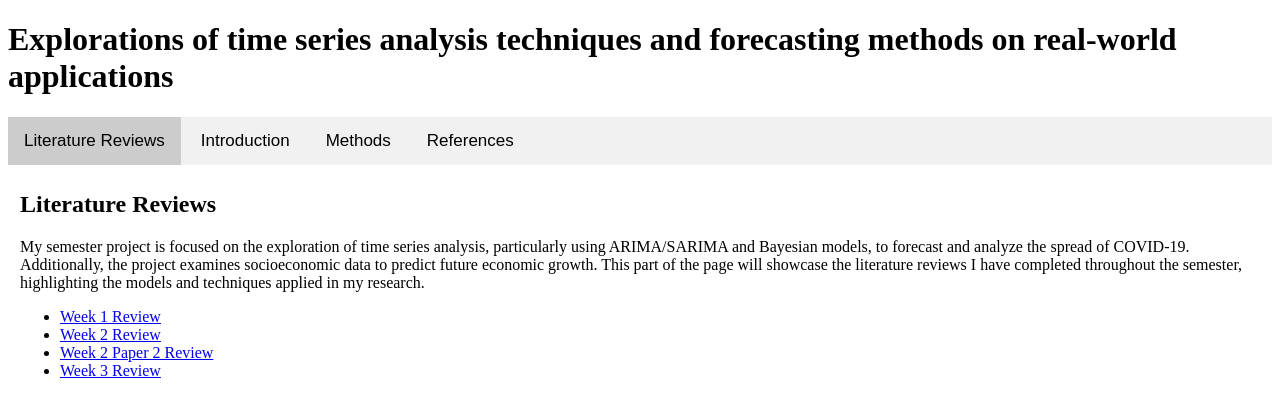
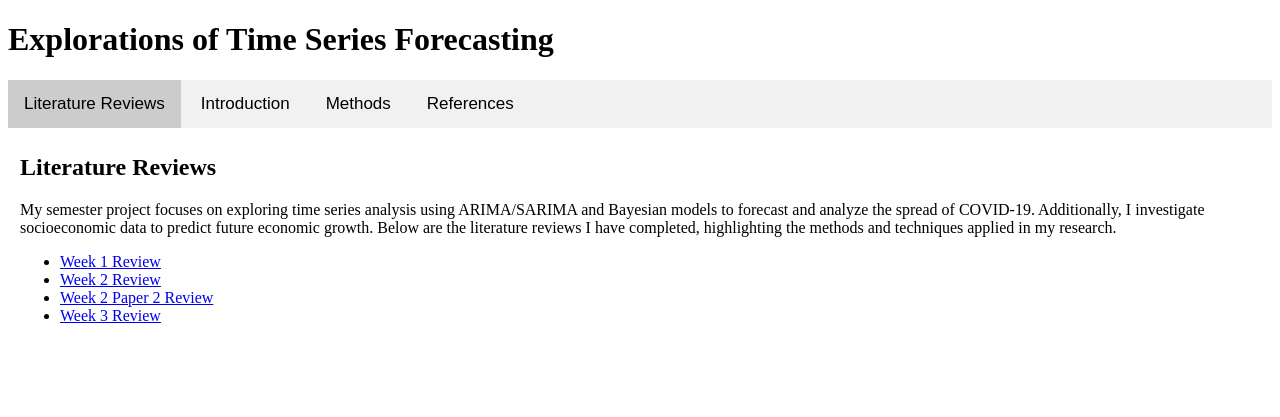
Before and after one commit to GianyceG/gianyceg.github.io, a Jekyll site: the page index.html, which Jekyll copies as it is, in a window 1280 px wide. Shown: the top 417 px of the page. Built offline with Jekyll 4.4.1, drawn with Linux system fonts in a browser that asks for light colours; some of the changed lines change nothing that is shown.

Commit message:
Update index.html

```diff
--- a/index.html
+++ b/index.html
@@ -42,7 +42,7 @@
 </head>
 <body>
 
-  <h1>Explorations of time series analysis techniques and forecasting methods on real-world applications</h1>
+  <h1>Explorations of Time Series Forecasting</h1>
 
   <!-- Tab buttons -->
   <div class="tab">
@@ -55,7 +55,7 @@
   <!-- Tab content for Literature Reviews -->
   <div id="LitReview" class="tabcontent">
     <h2>Literature Reviews</h2>
-    <p>My semester project is focused on the exploration of time series analysis, particularly using ARIMA/SARIMA and Bayesian models, to forecast and analyze the spread of COVID-19. Additionally, the project examines socioeconomic data to predict future economic growth. This part of the page will showcase the literature reviews I have completed throughout the semester, highlighting the models and techniques applied in my research.</p>
+    <p>My semester project focuses on exploring time series analysis using ARIMA/SARIMA and Bayesian models to forecast and analyze the spread of COVID-19. Additionally, I investigate socioeconomic data to predict future economic growth. Below are the literature reviews I have completed, highlighting the methods and techniques applied in my research.</p>
     <ul>
       <li><a href="Capstone_Paper_Review_Literature_Review__Week1.pdf">Week 1 Review</a></li>
       <li><a href="https://github.com/GianyceG/gianyceg.github.io/blob/main/Capstone_Paper_Review_Literature_Review__2_%20(1).pdf">Week 2 Review</a></li>
@@ -67,41 +67,27 @@
   <!-- Tab content for Introduction -->
   <div id="Intro" class="tabcontent">
     <h2>Introduction</h2>
-    <p>The use of time series analysis gained recognition since 1970 when the Box-Jenkins method popularized ARIMA models to find the best fit of different time series models based on past data.  HoIver, the concept of analyzing sequential data over time is not new. As the world increasingly embraces data-driven solutions to forecast future industry outcomes, time series analysis has become vital in numerous fields. This includes public health initiatives, such as those that arose in response to the COVID-19 pandemic, and economic studies, such as forecasting income distribution gaps. Both highlight the importance of time series in addressing real-world issues.
-    Anything that is observed sequentially over time is a time series. In the data, I will look at regular intervals of time. The data I analyze typically occur at regular intervals, allowing us to observe trends and seasonal patterns. Time series forecasting is a statistical method used to predict future values based on past results. The simplest models focus solely on the variable being forecast, ignoring external factors like marketing efforts or economic shifts, and instead extrapolating existing trends and seasonality. Specifically in this capstone, I will be exploring univariate models.
-
-Currently, efforts to perfect the science of forecasting is important as the higher the accuracy of a time series based on past data and events, the more essential the tool becomes for modern organizations as accurate forecasts support decision-making across various timeframes—whether short-term, medium-term, or long-term, depending on the specific application. Key considerations in forecasting include seasonality, trends, and external fluctuations, which play a significant role in shaping predictions. These specifically will be explored more as I deal with the data sets of this project. These forecasts are integral for planning, resource allocation, and adjusting strategies in response to upcoming movements.
-
-In this capstone, I will explore the Johns Hopkins CSSEGISandData COVID-19 Repository, which tracks global COVID-19 cases and Our World in Data (OWID), which provides comprehensive COVID-19 datasets across various indicators datasets to test the univariate models ARIMA/SARIMA and Bayesian STS. Using the same model structures, I will also be exploring the Forecasting Income Distribution Gaps in the US, using the US Census datasets. The goal of this exploration is to apply time series analysis to forecast the future spread of COVID-19, seeing which models are the strongest to do such a task, and also to predict the income distribution gaps in the U.S. using real-world datasets. These two different datasets and applications are to show the strength in forcasting in multiple real life situations. This is important in data science and statistics, particularly in public health and economic policy as creating accurate forecasts can allow pollicy makers a better direction on what should be applied and when.
-
-To achieve the goals of my capstone, ARIMA/SARIMA for capturing linear trends and seasonal effects, and Bayesian STS for incorporating uncertainty and providing probabilistic forecasts. The project will begin with an exploratory data analysis (EDA) to visualize the time series data, identify patterns, and check for seasonality or trends. After cleaning and preprocessing the data, I will test both models using python on the COVID-19 and income distribution datasets. The results will then be compared to assess which approach yields the most accurate and insightful forecasts.
-
-    </p>
+    <p>The use of time series analysis gained widespread recognition in the 1970s with the popularization of ARIMA models by the Box-Jenkins method. However, the concept of analyzing sequential data over time has been around for much longer. As the world increasingly turns toward data-driven solutions for future industry outcomes, time series analysis has become crucial across various fields, including public health initiatives in response to COVID-19 and economic studies like forecasting income distribution gaps.</p>
+    <p>In this capstone project, I will explore two different datasets: the COVID-19 data from Johns Hopkins CSSEGISandData and Our World in Data (OWID), and socioeconomic data from the U.S. Census. Using these datasets, I will apply ARIMA/SARIMA models for capturing trends and seasonality in univariate time series and Bayesian Structural Time Series (BSTS) for incorporating uncertainty into the forecasts.</p>
   </div>
 
   <!-- Tab content for Methods -->
   <div id="Methods" class="tabcontent">
     <h2>Methods</h2>
-    <p>My project explores time series forecasting using two distinct datasets: one focused on COVID-19 data and the other on U.S. Census data. I will begin by explaining the methods I plan to apply to the COVID-19 dataset.
-
-This part of the project uses time series forecasting on the COVID-19 dataset from the Johns Hopkins CSSEGISandData Repository and Our World in Data (OWID), with an emphasis on modeling the data using ARIMA/SARIMA and Bayesian Structural Time Series (BSTS). AR and ARIMA models are univariate (single-variable) time series methods without trend or seasonal components, while other time series models, such as SARIMA, can capture multivariate series with trends and seasonal patterns. Specifically, I will focus on ARIMA since it is effective for univariate modeling, which aligns with the goals of this project.
-
-ARIMA is well-suited for forecasting because it applies mathematical techniques to smooth non-stationary time series data, making it easier to predict future values by analyzing historical patterns. These models estimate and extrapolate future states based on trends observed in past and present data. The use of ARIMA for univariate forecasting in this context is ideal for capturing the patterns in the COVID-19 dataset.
-</p>
-    <h3>ARIMA Model</h3>
-    <p>The ARIMA model is defined by the parameters \( (p, d, q) \), where...</p>
+    <p>This project explores time series forecasting using two distinct datasets: one focused on COVID-19 data and the other on U.S. Census data. I will begin by explaining the methods I plan to apply to the COVID-19 dataset.</p>
+    <p>For the COVID-19 dataset, I will use time series forecasting with an emphasis on ARIMA/SARIMA and Bayesian Structural Time Series (BSTS) models. ARIMA models are univariate (single-variable) time series models without trends or seasonal components, while SARIMA can capture multivariate series with trends and seasonal patterns. ARIMA is particularly effective for forecasting in this context because it applies mathematical techniques to smooth non-stationary time series data, making it easier to predict future values based on historical trends.</p>
   </div>
 
   <!-- Tab content for References -->
   <div id="References" class="tabcontent">
     <h2>References</h2>
     <ul>
-      <li>**[1] Kulshreshtha, Vikas, and N. K. Garg. 2020.** "Predicting the New Cases of Coronavirus..."</li>
-      <li>**[2] Demongeot J, Oshinubi K, Rachdi M, et al. 2021.** "The Application of ARIMA Model to Analyze COVID-19 Incidence..."</li>
-      <li>**[3] Wang, Yanding, et al. 2022.** "Prediction and Analysis of COVID-19 Daily New Cases..."</li>
-      <li>**[4] Fotia, Pasquale, and Massimiliano Ferrara. 2023.** "A Different Approach for Causal Impact Analysis..."</li>
-      <li>**[5] Nielsen, Michael. 2015.** *Neural Networks and Deep Learning*.</li>
-      <li>**[6] Ning, Yanrui, Hossein Kazemi, and Pejman Tahmasebi. 2022.** "A Comparative Machine Learning Study for Time Series Oil Production..."</li>
+      <li>**[1] Kulshreshtha, Vikas, and N. K. Garg. 2020.** "Predicting the New Cases of Coronavirus [COVID-19] in India by Using Time Series Analysis as Machine Learning Model in Python." *The Institution of Engineers (India)*.</li>
+      <li>**[2] Demongeot J, Oshinubi K, Rachdi M, et al. 2021.** "The Application of ARIMA Model to Analyze COVID-19 Incidence Pattern in Several Countries." *Journal of Mathematics and Computer Science*.</li>
+      <li>**[3] Wang, Yanding, et al. 2022.** "Prediction and Analysis of COVID-19 Daily New Cases and Cumulative Cases: Time Series Forecasting and Machine Learning Models." *BMC Infectious Diseases*, vol. 22, p. 495.</li>
+      <li>**[4] Fotia, Pasquale, and Massimiliano Ferrara. 2023.** "A Different Approach for Causal Impact Analysis on Python with Bayesian Structural Time-Series and Bidirectional LSTM Models." *Atti della Accademia Peloritana dei Pericolanti*.</li>
+      <li>**[5] Nielsen, Michael. 2015.** *Neural Networks and Deep Learning*. Determination Press.</li>
+      <li>**[6] Ning, Yanrui, Hossein Kazemi, and Pejman Tahmasebi. 2022.** "A Comparative Machine Learning Study for Time Series Oil Production Forecasting: ARIMA, LSTM, and Prophet." *Computers & Geosciences*, vol. 164, 105126.</li>
     </ul>
   </div>
 
```
